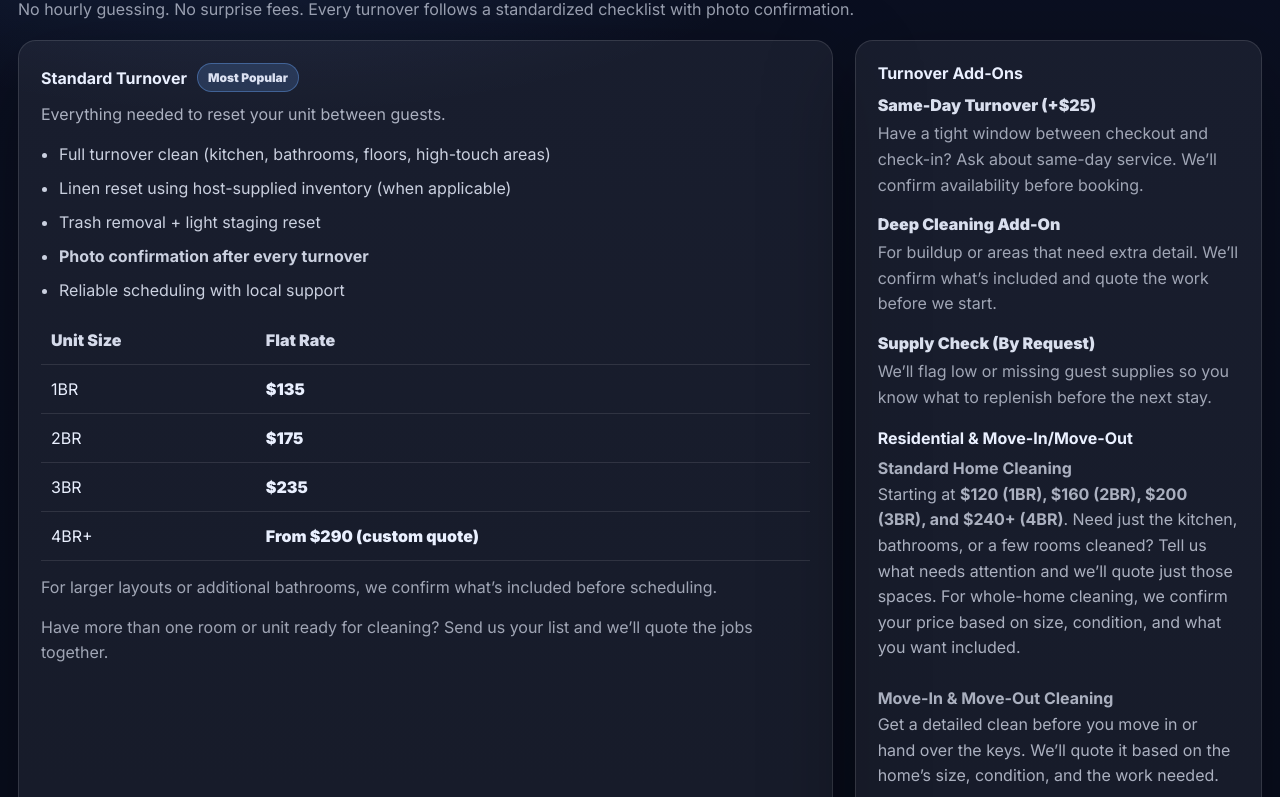
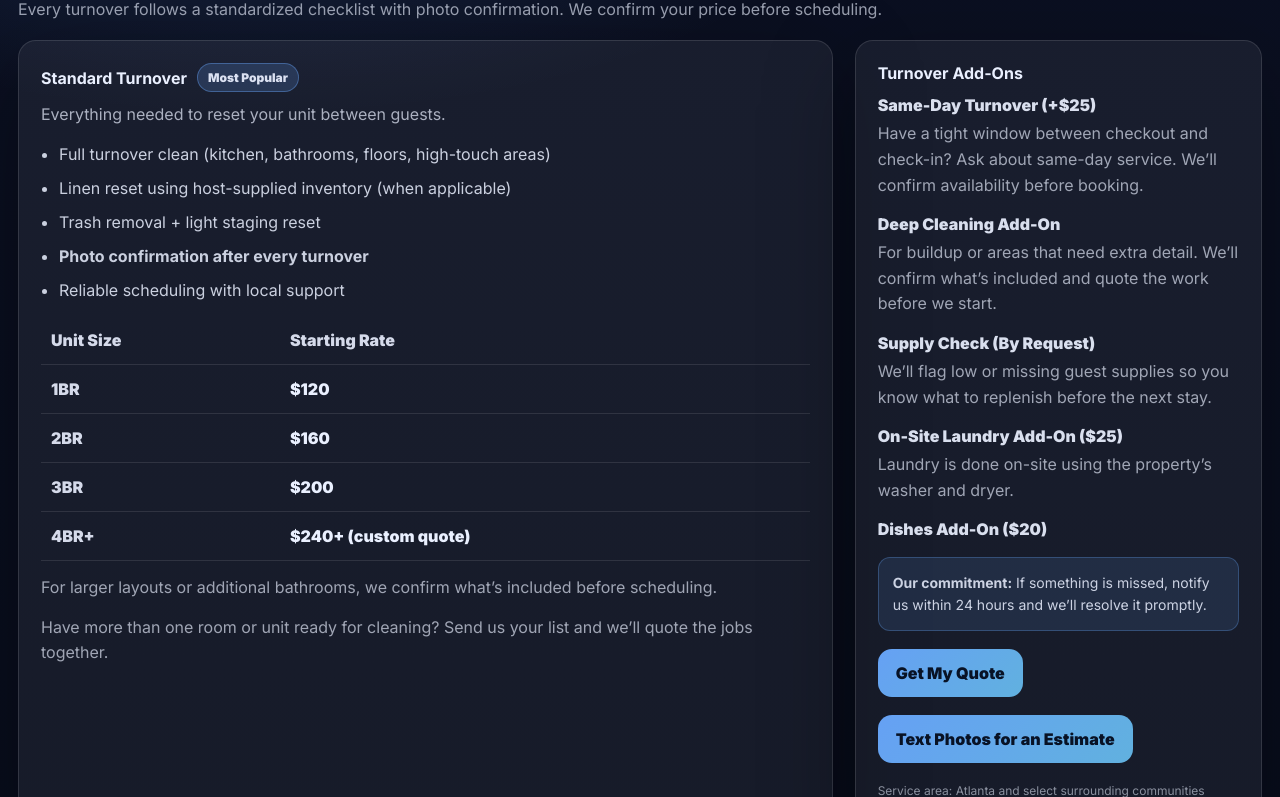
Before and after one commit to TurnoverAtl/turnoveratl-site, a plain HTML site: page pricing.html in a window 1280 px wide. Shown: the part 197-994 px from the top of the page. Drawn offline with Linux system fonts and the light colour scheme.

Commit message:
Update pricing.html

```diff
--- a/pricing.html
+++ b/pricing.html
@@ -4,7 +4,7 @@
   <meta charset="UTF-8">
   <meta name="viewport" content="width=device-width, initial-scale=1">
   <title>Pricing | Turnover ATL Cleaning</title>
-  <meta name="description" content="Transparent pricing for STR turnovers in Metro Atlanta. Predictable flat-rate turnovers with completion photos. Residential and move-in/move-out quoted after review.">
+  <meta name="description" content="Metro Atlanta short-term rental turnover starting rates, optional add-ons, and prepaid monthly cleaning plans.">
 
   <link rel="preconnect" href="https://fonts.googleapis.com">
   <link rel="preconnect" href="https://fonts.gstatic.com" crossorigin>
@@ -14,13 +14,12 @@
     :root {
       --bg: #070b18;
       --bg2: #0b1022;
-      --card: rgba(255,255,255,.06);
-      --stroke: rgba(255,255,255,.12);
+      --card: rgba(255, 255, 255, .06);
+      --stroke: rgba(255, 255, 255, .12);
       --text: #eaf0ff;
-      --muted: rgba(234,240,255,.65);
+      --muted: rgba(234, 240, 255, .65);
       --accent: #6aa8ff;
       --accent2: #6ecbff;
-      --radius: 18px;
       --max: 1280px;
     }
 
@@ -31,7 +30,7 @@
       font-family: Inter, system-ui, -apple-system, "Segoe UI", Roboto, Arial, sans-serif;
       color: var(--text);
       background:
-        radial-gradient(1100px 520px at 20% 0%, rgba(106,168,255,.18), transparent 60%),
+        radial-gradient(1100px 520px at 20% 0%, rgba(106, 168, 255, .18), transparent 60%),
         linear-gradient(180deg, var(--bg2), var(--bg));
     }
 
@@ -44,8 +43,8 @@
       z-index: 50;
       backdrop-filter: blur(10px);
       -webkit-backdrop-filter: blur(10px);
-      background: rgba(7,11,24,.72);
-      border-bottom: 1px solid rgba(255,255,255,.08);
+      background: rgba(7, 11, 24, .72);
+      border-bottom: 1px solid rgba(255, 255, 255, .08);
     }
 
     .nav {
@@ -67,7 +66,11 @@
       white-space: nowrap;
     }
 
-    .brand img { width: 28px; height: 28px; opacity: .95; }
+    .brand img {
+      width: 28px;
+      height: 28px;
+      opacity: .95;
+    }
 
     .navlinks {
       display: flex;
@@ -76,7 +79,7 @@
       flex-wrap: wrap;
       justify-content: flex-end;
       font-size: 14px;
-      color: rgba(234,240,255,.82);
+      color: rgba(234, 240, 255, .82);
     }
 
     .navlinks a { opacity: .9; }
@@ -87,7 +90,7 @@
       font-weight: 900;
       padding: 10px 14px;
       border-radius: 999px;
-      background: linear-gradient(135deg, rgba(106,168,255,.95), rgba(110,203,255,.85));
+      background: linear-gradient(135deg, rgba(106, 168, 255, .95), rgba(110, 203, 255, .85));
       color: #081225;
       white-space: nowrap;
     }
@@ -102,7 +105,7 @@
       text-transform: uppercase;
       letter-spacing: .10em;
       font-size: 12px;
-      color: rgba(106,168,255,.95);
+      color: rgba(106, 168, 255, .95);
       margin-bottom: 10px;
     }
 
@@ -111,6 +114,11 @@
       font-size: clamp(32px, 4.8vw, 56px);
       line-height: 1.05;
       letter-spacing: -.02em;
+    }
+
+    h3 {
+      margin: 0;
+      font-size: 16px;
     }
 
     p {
@@ -127,16 +135,12 @@
       margin-top: 18px;
     }
 
-    @media (max-width: 980px) {
-      .grid { grid-template-columns: 1fr; }
-    }
-
     .card {
       background: var(--card);
       border: 1px solid var(--stroke);
       border-radius: 18px;
       padding: 22px;
-      box-shadow: 0 30px 90px rgba(0,0,0,.35);
+      box-shadow: 0 30px 90px rgba(0, 0, 0, .35);
     }
 
     .titleRow {
@@ -147,22 +151,28 @@
       margin-bottom: 10px;
     }
 
-    h3 { margin: 0; font-size: 16px; }
-
     .badge {
       display: inline-block;
       padding: 6px 10px;
       border-radius: 999px;
       font-size: 12px;
       font-weight: 900;
-      background: rgba(106,168,255,.18);
-      border: 1px solid rgba(106,168,255,.38);
-      color: rgba(234,240,255,.92);
+      background: rgba(106, 168, 255, .18);
+      border: 1px solid rgba(106, 168, 255, .38);
+      color: rgba(234, 240, 255, .92);
       white-space: nowrap;
     }
 
-    ul { padding-left: 18px; margin: 14px 0; }
-    li { margin-bottom: 10px; color: rgba(234,240,255,.85); line-height: 1.5; }
+    ul {
+      padding-left: 18px;
+      margin: 14px 0;
+    }
+
+    li {
+      margin-bottom: 10px;
+      color: rgba(234, 240, 255, .85);
+      line-height: 1.5;
+    }
 
     table {
       width: 100%;
@@ -172,16 +182,32 @@
 
     th, td {
       padding: 14px 10px;
-      border-bottom: 1px solid rgba(255,255,255,.10);
+      border-bottom: 1px solid rgba(255, 255, 255, .10);
       text-align: left;
     }
 
-    th { color: rgba(234,240,255,.9); font-weight: 900; }
-    .price { font-weight: 900; color: var(--text); }
+    th {
+      color: rgba(234, 240, 255, .9);
+      font-weight: 900;
+    }
+
+    .price {
+      font-weight: 900;
+      color: var(--text);
+    }
 
     .addon { margin-bottom: 16px; }
-    .addon strong { display: block; font-weight: 900; color: rgba(234,240,255,.92); }
-    .addon p { margin: 6px 0 0; color: rgba(234,240,255,.65); }
+
+    .addon strong {
+      display: block;
+      font-weight: 900;
+      color: rgba(234, 240, 255, .92);
+    }
+
+    .addon p {
+      margin: 6px 0 0;
+      color: var(--muted);
+    }
 
     .ctaBtn {
       margin-top: 18px;
@@ -189,38 +215,50 @@
       padding: 14px 18px;
       border-radius: 14px;
       font-weight: 900;
-      background: linear-gradient(135deg, rgba(106,168,255,.95), rgba(110,203,255,.85));
+      background: linear-gradient(135deg, rgba(106, 168, 255, .95), rgba(110, 203, 255, .85));
       color: #081225;
     }
 
     .noteBox {
       margin-top: 18px;
-      background: rgba(106,168,255,.12);
-      border: 1px solid rgba(106,168,255,.28);
+      background: rgba(106, 168, 255, .12);
+      border: 1px solid rgba(106, 168, 255, .28);
       padding: 14px;
       border-radius: 12px;
       font-size: 14px;
-      color: rgba(234,240,255,.85);
+      color: rgba(234, 240, 255, .85);
       line-height: 1.55;
     }
 
     .fineprint {
       margin-top: 18px;
       font-size: 12px;
-      color: rgba(234,240,255,.55);
+      color: rgba(234, 240, 255, .55);
       line-height: 1.6;
+    }
+
+    #deals {
+      margin-top: 24px;
+      scroll-margin-top: 145px;
+    }
+
+    #deals h2 { margin-top: 0; }
+
+    .savings {
+      color: var(--accent2);
+      font-weight: 900;
     }
 
     .site-footer {
       margin-top: 28px;
       font-size: 13px;
-      color: rgba(234,240,255,.6);
+      color: rgba(234, 240, 255, .6);
       display: flex;
       flex-wrap: wrap;
       justify-content: space-between;
       gap: 10px;
       padding: 18px 2px 0;
-      border-top: 1px solid rgba(255,255,255,.08);
+      border-top: 1px solid rgba(255, 255, 255, .08);
     }
 
     .footer-contact {
@@ -231,22 +269,26 @@
     }
 
     .footer-link {
-      color: rgba(234,240,255,.95);
-      border-bottom: 1px solid rgba(255,255,255,.18);
+      color: rgba(234, 240, 255, .95);
+      border-bottom: 1px solid rgba(255, 255, 255, .18);
       padding-bottom: 2px;
     }
 
-    .footer-link:hover { border-bottom-color: rgba(255,255,255,.45); }
-    .footer-dot { color: rgba(234,240,255,.45); }
+    .footer-link:hover { border-bottom-color: rgba(255, 255, 255, .45); }
+    .footer-dot { color: rgba(234, 240, 255, .45); }
 
-    #deals { margin-top: 24px; scroll-margin-top: 145px; }
-    #deals h2 { margin-top: 0; }
-    .savings { color: var(--accent2); font-weight: 900; }
+    @media (max-width: 980px) {
+      .grid { grid-template-columns: 1fr; }
+    }
 
     @media (max-width: 640px) {
       .nav { flex-wrap: wrap; }
       .navlinks { justify-content: flex-start; }
-      #deals th, #deals td { padding: 10px 5px; font-size: 13px; }
+
+      #deals th, #deals td {
+        padding: 10px 5px;
+        font-size: 13px;
+      }
     }
   </style>
 </head>
@@ -272,8 +314,8 @@
 
   <main>
     <div class="kicker">Transparent pricing</div>
-  <h1>Predictable, Flat-Rate STR Turnovers</h1>
-  <p>No hourly guessing. No surprise fees. Every turnover follows a standardized checklist with photo confirmation.</p>
+    <h1>Short-Term Rental Turnover Pricing</h1>
+    <p>Every turnover follows a standardized checklist with photo confirmation. We confirm your price before scheduling.</p>
 
     <div class="grid">
       <div class="card">
@@ -282,7 +324,7 @@
           <span class="badge">Most Popular</span>
         </div>
 
-      <p style="margin:0 0 10px;color:rgba(234,240,255,.70);">
+        <p style="margin: 0 0 10px; color: rgba(234, 240, 255, .70);">
           Everything needed to reset your unit between guests.
         </p>
 
@@ -298,25 +340,37 @@
           <thead>
             <tr>
               <th scope="col">Unit Size</th>
-            <th scope="col">Flat Rate</th>
+              <th scope="col">Starting Rate</th>
             </tr>
           </thead>
           <tbody>
-          <tr><td>1BR</td><td class="price">$135</td></tr>
-          <tr><td>2BR</td><td class="price">$175</td></tr>
-          <tr><td>3BR</td><td class="price">$235</td></tr>
-          <tr><td>4BR+</td><td class="price">From $290 (custom quote)</td></tr>
+            <tr>
+              <th scope="row">1BR</th>
+              <td class="price">$120</td>
+            </tr>
+            <tr>
+              <th scope="row">2BR</th>
+              <td class="price">$160</td>
+            </tr>
+            <tr>
+              <th scope="row">3BR</th>
+              <td class="price">$200</td>
+            </tr>
+            <tr>
+              <th scope="row">4BR+</th>
+              <td class="price">$240+ (custom quote)</td>
+            </tr>
           </tbody>
         </table>
 
-      <p style="margin-top:14px;">
+        <p style="margin-top: 14px;">
           For larger layouts or additional bathrooms, we confirm what’s included before scheduling.
         </p>
         <p>Have more than one room or unit ready for cleaning? Send us your list and we’ll quote the jobs together.</p>
       </div>
 
       <div class="card">
-      <h3 style="margin:0 0 12px;">Turnover Add-Ons</h3>
+        <h3 style="margin: 0 0 12px;">Turnover Add-Ons</h3>
 
         <div class="addon">
           <strong>Same-Day Turnover (+$25)</strong>
@@ -333,15 +387,14 @@
           <p>We’ll flag low or missing guest supplies so you know what to replenish before the next stay.</p>
         </div>
 
-      <h3 style="margin:18px 0 8px;">Residential &amp; Move-In/Move-Out</h3>
-      <p style="margin:0;color:rgba(234,240,255,.70);line-height:1.6;">
-        <strong>Standard Home Cleaning</strong><br>
-        Starting at <strong>$120 (1BR), $160 (2BR), $200 (3BR), and $240+ (4BR)</strong>.
-        Need just the kitchen, bathrooms, or a few rooms cleaned? Tell us what needs attention and we’ll quote just those spaces. For whole-home cleaning, we confirm your price based on size, condition, and what you want included.
-        <br><br>
-        <strong>Move-In &amp; Move-Out Cleaning</strong><br>
-        Get a detailed clean before you move in or hand over the keys. We’ll quote it based on the home’s size, condition, and the work needed.
-      </p>
+        <div class="addon">
+          <strong>On-Site Laundry Add-On ($25)</strong>
+          <p>Laundry is done on-site using the property’s washer and dryer.</p>
+        </div>
+
+        <div class="addon">
+          <strong>Dishes Add-On ($20)</strong>
+        </div>
 
         <div class="noteBox">
           <strong>Our commitment:</strong> If something is missed, notify us within 24 hours and we’ll resolve it promptly.
@@ -357,9 +410,12 @@
     </div>
 
     <section id="deals" class="card" aria-labelledby="deals-title">
-    <!-- Add the savings graphic here. -->
+      <!-- Add the savings graphic here, above the heading. -->
       <h2 id="deals-title">Save 10% on Monthly Cleaning</h2>
-    <p>For qualifying homes with a $200 standard cleaning rate, prepay for 3, 6, 9, or 12 monthly visits and pay <strong class="price">$180 per visit</strong>.</p>
+      <p>
+        For qualifying homes with a $200 standard cleaning rate, prepay for 3, 6, 9, or 12 monthly
+        visits and pay <strong class="price">$180 per visit</strong>.
+      </p>
 
       <table aria-labelledby="deals-title">
         <thead>
@@ -399,16 +455,17 @@
       </table>
 
       <p class="fineprint">
-      One standard home cleaning per month. We confirm eligibility, scope, and scheduling before you pay.
-      If your home needs an initial deep clean, we’ll quote it separately.
+        One standard home cleaning per month. We confirm eligibility, scope, and scheduling before
+        you pay. If your home needs an initial deep clean, we’ll quote it separately.
       </p>
 
-    <a class="ctaBtn" href="sms:+14702902837?body=Hi%20Turnover%20ATL%21%20Can%20you%20tell%20me%20if%20my%20home%20qualifies%20for%20a%20monthly%20cleaning%20pass%3F">Ask About a Cleaning Pass</a>
+      <a class="ctaBtn" href="sms:+14702902837?body=Hi%20Turnover%20ATL%21%20Can%20you%20tell%20me%20if%20my%20home%20qualifies%20for%20a%20monthly%20cleaning%20pass%3F">
+        Ask About a Cleaning Pass
+      </a>
     </section>
 
     <footer class="site-footer">
       <div>© 2026 Turnover ATL Cleaning</div>
-
       <div class="footer-contact">
         <a class="footer-link" href="mailto:ayinde@turnoveratl.com">Ayinde@TurnoverAtl.com</a>
         <span class="footer-dot">•</span>
```
Lines whose indentation alone changed are shown as unchanged.
